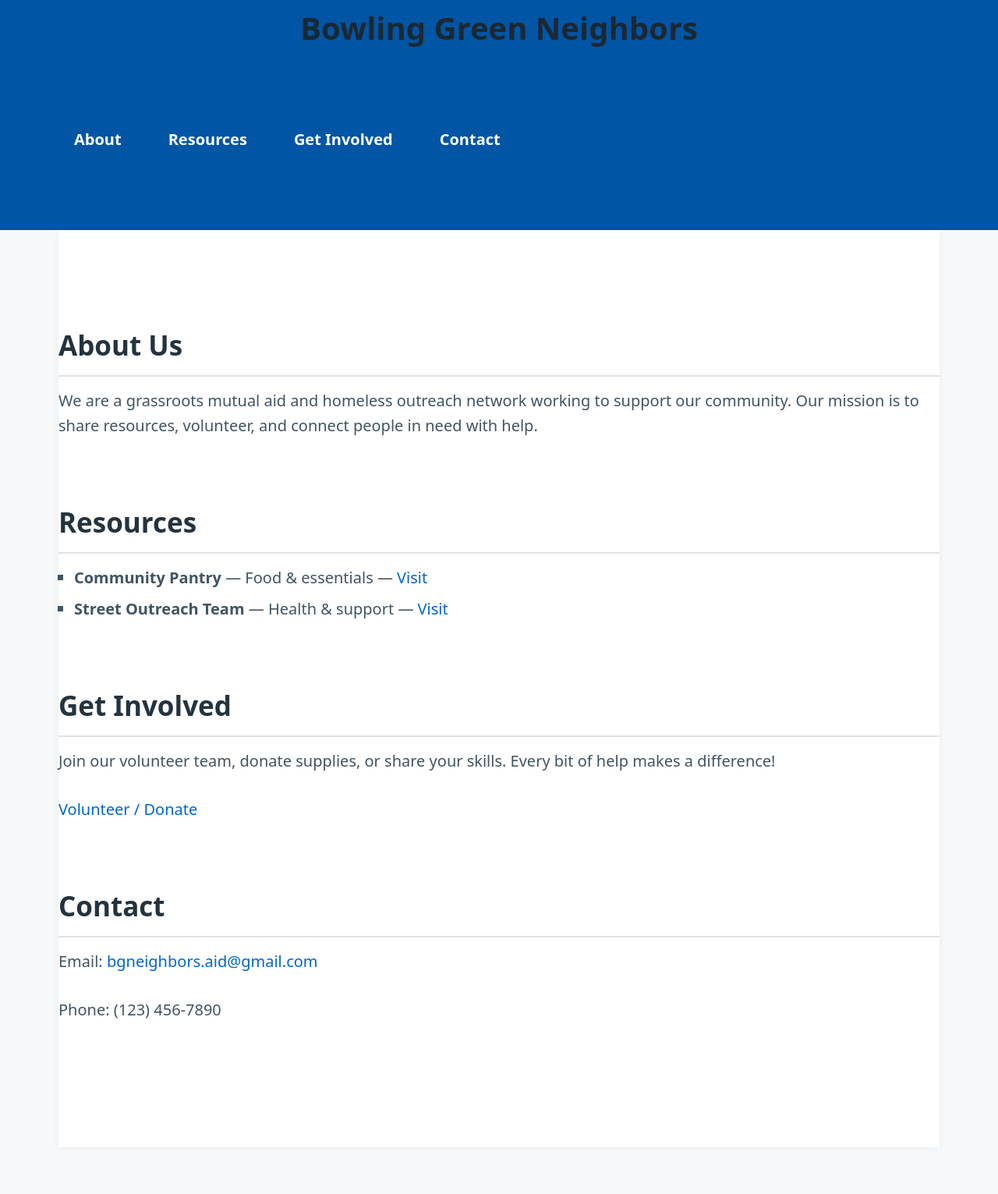
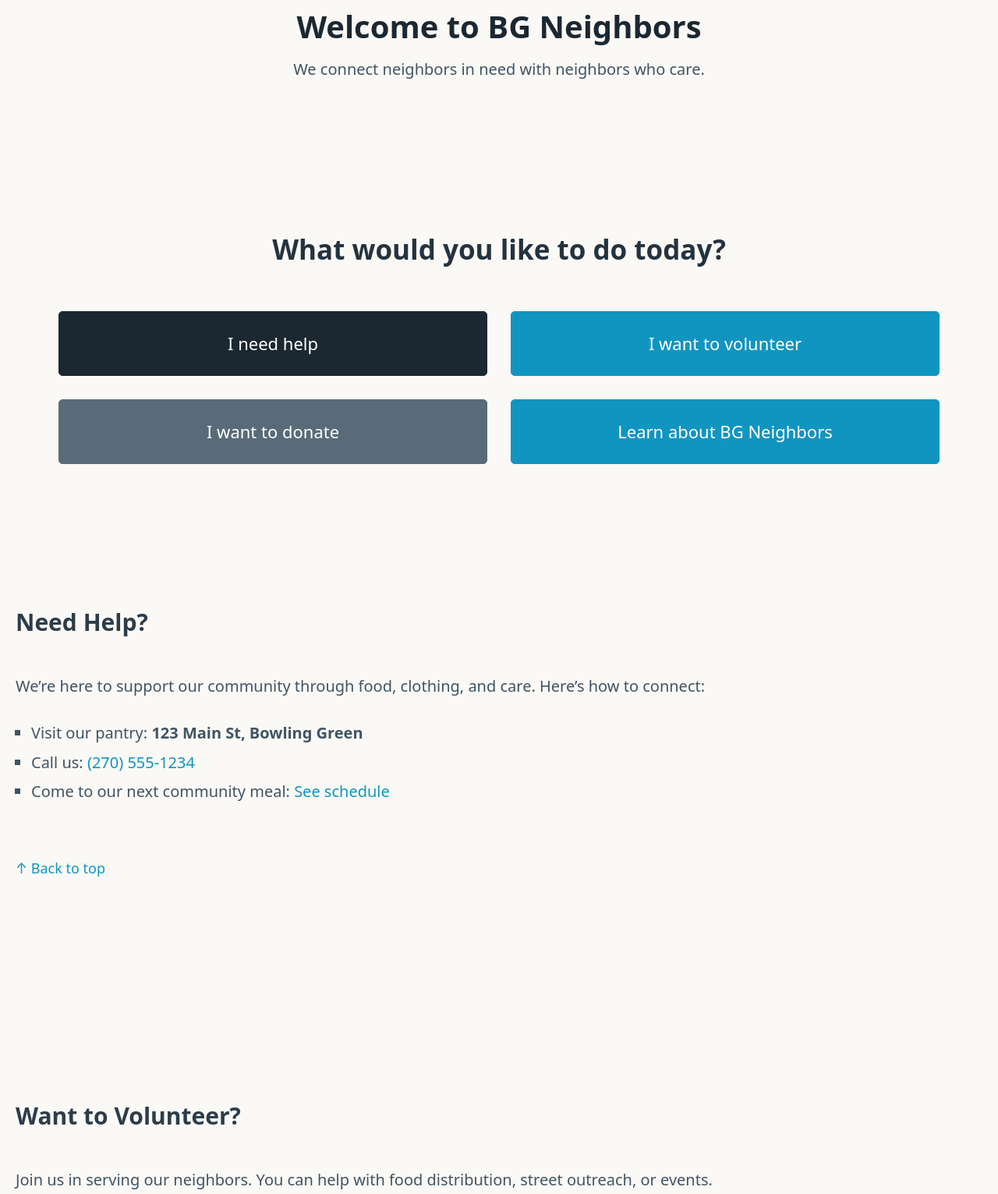
Before and after one commit to bgneighbors/bgn-home, a website: page index.html in a window 1280 px wide. Shown: the part 76-1607 px from the top of the page at 78% size. Drawn offline with nearby package versions, Linux system fonts and the light colour scheme.

Commit message:
Update index.html

```diff
--- a/index.html
+++ b/index.html
@@ -2,73 +2,130 @@
 <html lang="en">
 <head>
   <meta charset="UTF-8">
-  <meta name="viewport" content="width=device-width, initial-scale=1.0">
-  <title>Bowling Green Neighbors</title>
+  <meta name="viewport" content="width=device-width, initial-scale=1">
+  <title>BG Neighbors</title>
+  <link rel="stylesheet" href="https://unpkg.com/@picocss/pico@latest/css/pico.min.css">
+  <style>
+    :root {
+      --primary: #2c6e49;
+      --accent: #f4a261;
+    }
 
-  <!-- Pico CSS -->
-  <link rel="stylesheet" href="https://unpkg.com/@picocss/pico@1.*/css/pico.min.css">
-  <link rel="stylesheet" href="style.css">
+    body {
+      background: #faf9f6;
+    }
 
+    header {
+      text-align: center;
+      padding: 3rem 1rem 2rem;
+    }
+
+    h1 {
+      margin-bottom: 0.25em;
+    }
+
+    main {
+      max-width: 800px;
+      margin: 0 auto;
+      text-align: center;
+    }
+
+    .path-buttons {
+      display: grid;
+      gap: 1.5rem;
+      margin-top: 2rem;
+    }
+
+    @media (min-width: 600px) {
+      .path-buttons {
+        grid-template-columns: 1fr 1fr;
+      }
+    }
+
+    a[role="button"] {
+      padding: 1.2rem;
+      font-size: 1.1rem;
+    }
+
+    footer {
+      text-align: center;
+      margin-top: 4rem;
+      font-size: 0.9rem;
+      color: #666;
+    }
+
+    html {
+      scroll-behavior: smooth;
+    }
+
+    section {
+      padding: 5rem 1rem;
+    }
+
+    .back-top {
+      display: inline-block;
+      margin-top: 2rem;
+      font-size: 0.9rem;
+    }
+  </style>
 </head>
 <body>
 
-  <!-- HEADER -->
+  <!-- Header -->
   <header>
-    <div class="container">
-      <h1>Bowling Green Neighbors</h1>
-      <nav>
-        <ul>
-          <li><a href="#about">About</a></li>
-          <li><a href="#resources">Resources</a></li>
-          <li><a href="#get-involved">Get Involved</a></li>
-          <li><a href="#contact">Contact</a></li>
-        </ul>
-      </nav>
-    </div>
+    <h1>Welcome to BG Neighbors</h1>
+    <p>We connect neighbors in need with neighbors who care.</p>
   </header>
 
-  <!-- MAIN CONTENT -->
+  <!-- Main "Choose Your Path" Section -->
   <main class="container">
+    <h2>What would you like to do today?</h2>
 
-    <!-- ABOUT SECTION -->
-    <section id="about">
-      <h2>About Us</h2>
-      <p>We are a grassroots mutual aid and homeless outreach network working to support our community. Our mission is to share resources, volunteer, and connect people in need with help.</p>
+    <div class="path-buttons">
+      <a href="#help" role="button" class="contrast">I need help</a>
+      <a href="#volunteer" role="button">I want to volunteer</a>
+      <a href="#donate" role="button" class="secondary">I want to donate</a>
+      <a href="#learn" role="button">Learn about BG Neighbors</a>
+    </div>
+  </main>
+
+  <!-- Path Sections -->
+  <section id="help">
+    <h3>Need Help?</h3>
+    <p>We’re here to support our community through food, clothing, and care. Here’s how to connect:</p>
+    <ul>
+      <li>Visit our pantry: <strong>123 Main St, Bowling Green</strong></li>
+      <li>Call us: <a href="tel:2705551234">(270) 555-1234</a></li>
+      <li>Come to our next community meal: <a href="#">See schedule</a></li>
+    </ul>
+    <a href="#" class="back-top">↑ Back to top</a>
   </section>
 
-    <!-- RESOURCES SECTION -->
-    <section id="resources">
-      <h2>Resources</h2>
-      <ul id="resource-list">
-        <li><strong>Community Pantry</strong> — Food & essentials — <a href="#">Visit</a></li>
-        <li><strong>Street Outreach Team</strong> — Health & support — <a href="#">Visit</a></li>
-      </ul>
+  <section id="volunteer">
+    <h3>Want to Volunteer?</h3>
+    <p>Join us in serving our neighbors. You can help with food distribution, street outreach, or events.</p>
+    <p><a href="#" role="button">Sign Up to Volunteer</a></p>
+    <a href="#" class="back-top">↑ Back to top</a>
   </section>
 
-    <!-- GET INVOLVED SECTION -->
-    <section id="get-involved">
-      <h2>Get Involved</h2>
-      <p>Join our volunteer team, donate supplies, or share your skills. Every bit of help makes a difference!</p>
-      <p><a href="#contact" class="contrast">Volunteer / Donate</a></p>
+  <section id="donate">
+    <h3>Want to Donate?</h3>
+    <p>Your gift helps us feed families and meet urgent needs in Bowling Green.</p>
+    <p><a href="#" role="button" class="secondary">Give a Donation</a></p>
+    <a href="#" class="back-top">↑ Back to top</a>
   </section>
 
-    <!-- CONTACT SECTION -->
-    <section id="contact">
-      <h2>Contact</h2>
-      <p>Email: <a href="mailto:bgneighbors.aid@gmail.com">bgneighbors.aid@gmail.com</a></p>
-      <p>Phone: (123) 456-7890</p>
+  <section id="learn">
+    <h3>Learn About BG Neighbors</h3>
+    <p>We’re a grassroots network of local people helping each other thrive. Learn about our mission, values, and programs.</p>
+    <p><a href="#" role="button">Read Our Story</a></p>
+    <a href="#" class="back-top">↑ Back to top</a>
   </section>
 
-  </main>
-
-  <!-- FOOTER -->
+  <!-- Footer -->
   <footer>
-    <div class="container">
-      <p>© 2025 Bowling Green Neighbors</p>
-    </div>
+    <p>© 2025 BG Neighbors • Bowling Green, KY</p>
   </footer>
 
-  <!-- Optional JS -->
-  <script src="script.js"></script>
 </body>
 </html>
```
Lines whose indentation alone changed are shown as unchanged.
